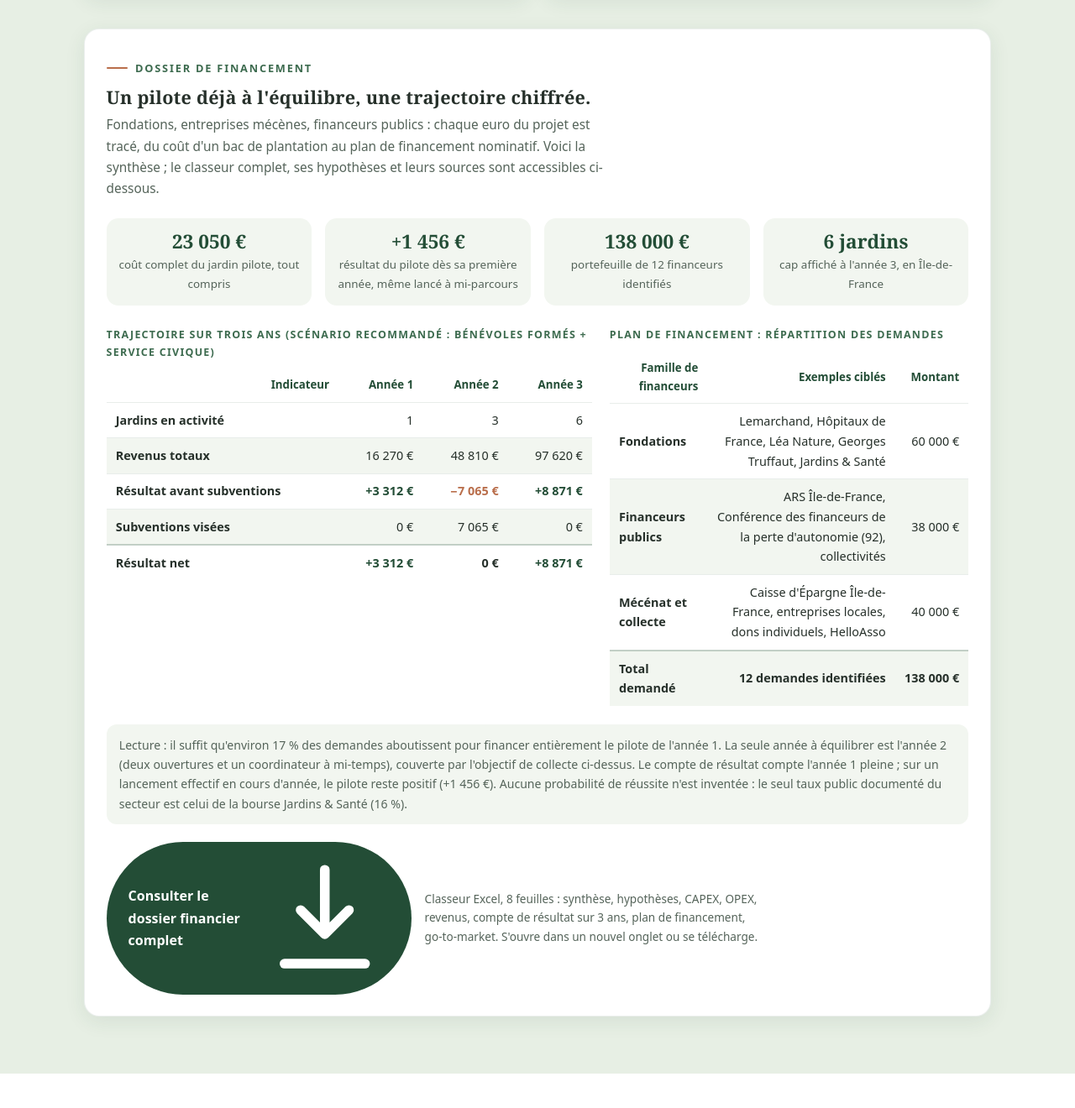
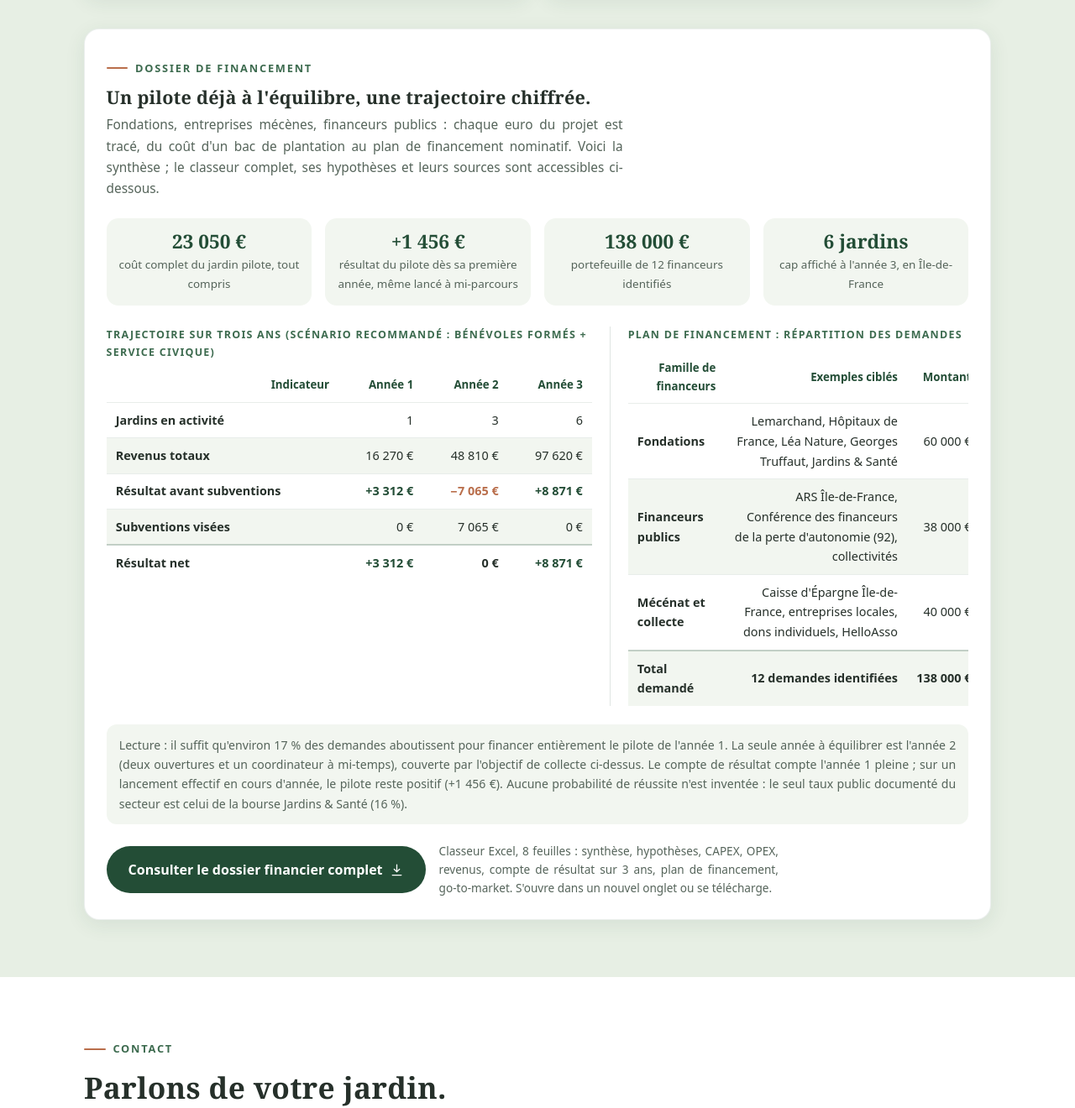
Before and after one commit to Cultivons-le-lien/Cultivonslelien, a plain HTML site: page index.html in a window 1280 px wide. Shown: the part 4380-5700 px from the top of the page at 84% size. Drawn offline with Linux system fonts and the light colour scheme.

Commit message:
Add files via upload

```diff
--- a/index.html
+++ b/index.html
@@ -274,12 +274,13 @@ section[id]{scroll-margin-top:88px}
 }
 .encart-finance .kicker{margin-bottom:.7rem}
 .encart-titre{font-size:1.35rem;margin-bottom:.5rem}
-.encart-chapeau{font-size:.96rem;color:var(--texte-doux);max-width:70ch;margin:0 0 1.4rem}
+.encart-chapeau{font-size:.96rem;color:var(--texte-doux);max-width:70ch;margin:0 0 1.4rem;text-align:justify}
 .encart-chiffres{display:grid;grid-template-columns:repeat(4,1fr);gap:1rem;margin:0 0 1.6rem}
 .chiffre{background:var(--vert-brume);border-radius:14px;padding:.95rem .9rem;text-align:center}
 .chiffre b{display:block;font-family:var(--serif);font-size:1.42rem;font-weight:600;color:var(--vert-fonce);line-height:1.1;margin-bottom:.25rem}
 .chiffre span{font-size:.84rem;color:var(--texte-doux);display:block}
 .encart-tableaux{display:grid;grid-template-columns:1.15fr .85fr;gap:1.3rem}
+.encart-defile + .encart-defile{padding-left:1.3rem;border-left:1px solid rgba(35,77,54,.14)}
 .encart-defile{overflow-x:auto;-webkit-overflow-scrolling:touch}
 .encart-finance table{width:100%;border-collapse:collapse;font-size:.9rem;min-width:420px}
 .encart-finance caption{
@@ -295,12 +296,14 @@ section[id]{scroll-margin-top:88px}
 .encart-finance td.neg{color:var(--terre);font-weight:600}
 .encart-finance tr.total,.encart-finance tr.total th,.encart-finance tr.total td{background:none;font-weight:700;border-bottom:0}
 .encart-finance tr.total th,.encart-finance tr.total td{border-top:2px solid rgba(35,77,54,.25)}
-.encart-lecture{font-size:.88rem;color:var(--texte-doux);background:var(--vert-brume);border-radius:12px;padding:.8rem .95rem;margin:1.4rem 0 0}
+.encart-lecture{font-size:.88rem;color:var(--texte-doux);background:var(--vert-brume);border-radius:12px;padding:.8rem .95rem;margin:1.4rem 0 0;text-align:justify}
 .encart-actions{display:flex;flex-wrap:wrap;align-items:center;gap:1rem;margin-top:1.3rem}
-.encart-format{font-size:.85rem;color:var(--texte-doux);max-width:52ch;margin:0}
+.encart-actions .bouton svg{width:17px;height:17px;flex:none}
+.encart-format{font-size:.85rem;color:var(--texte-doux);max-width:52ch;margin:0;text-align:justify}
 @media (max-width:820px){
   .encart-chiffres{grid-template-columns:repeat(2,1fr)}
   .encart-tableaux{grid-template-columns:1fr}
+  .encart-defile + .encart-defile{padding-left:0;border-left:0;padding-top:1.3rem;border-top:1px solid rgba(35,77,54,.14)}
 }
 
 /* ============ Contact ============ */
@@ -896,6 +899,6 @@ section[id]{scroll-margin-top:88px}
 })();
 </script>
 <script type="module" src="https://static.cloudflareinsights.com/beacon.min.js/vce701823e78c4301a35b7e07294d87301792088814092" integrity="sha512-UKNk8GbxkABxKcXYuLkO16EleLGUkcvJWtpSNmExE0Too3ZaFAxTscNWEc1OdAv5/BikHawapSCaiD2XCmp+Bw==" nonce="GovYiJ/lIJuXR5DD9+DnpQ==" data-cf-beacon='{"version":"2024.11.0","token":"36b4216ae2dc4d5488c249161e71fe1e","spa":2}' crossorigin="anonymous"></script>
-<script type="module" src="https://static.cloudflareinsights.com/beacon.min.js/vce701823e78c4301a35b7e07294d87301792088814092" integrity="sha512-UKNk8GbxkABxKcXYuLkO16EleLGUkcvJWtpSNmExE0Too3ZaFAxTscNWEc1OdAv5/BikHawapSCaiD2XCmp+Bw==" nonce="VD0j95d1BE1QKq8FOfBf7w==" data-cf-beacon='{"version":"2024.11.0","token":"36b4216ae2dc4d5488c249161e71fe1e","spa":2}' crossorigin="anonymous"></script>
+<script type="module" src="https://static.cloudflareinsights.com/beacon.min.js/vce701823e78c4301a35b7e07294d87301792088814092" integrity="sha512-UKNk8GbxkABxKcXYuLkO16EleLGUkcvJWtpSNmExE0Too3ZaFAxTscNWEc1OdAv5/BikHawapSCaiD2XCmp+Bw==" nonce="IbFOUnICmGliwYzG+GuefA==" data-cf-beacon='{"version":"2024.11.0","token":"36b4216ae2dc4d5488c249161e71fe1e","spa":2}' crossorigin="anonymous"></script>
 </body>
 </html>
```
